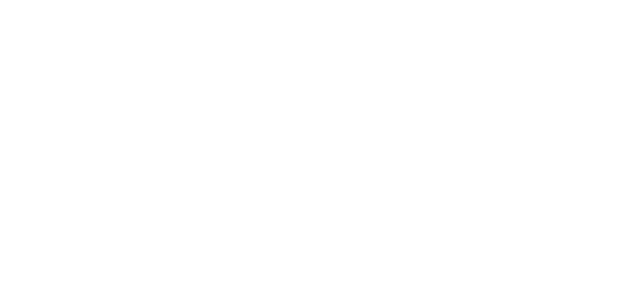
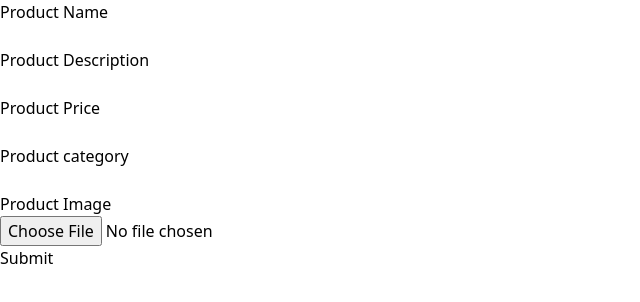
Before and after one commit to PK-Praveen-Kumar/sale_and_buy, a React (Vite) app in the folder sell_and_buy/: page /Add_product in a window 1280 px wide. Before the commit this address had no page. Shown: the top 302 px of the page, without its empty margins (0-640 px from the left). Built offline with nearby package versions, Linux system fonts and the light colour scheme; sample sign-in values are in the browser's storage.

Commit message:
started add_product page

```diff
--- /dev/null
+++ b/sell_and_buy/src/components/Add_product.jsx
@@ -0,0 +1,63 @@
+import React, { useState , useEffect } from 'react'
+import { useNavigate } from 'react-router-dom';
+
+const Add_product = () => {
+    const navigate = useNavigate();
+     useEffect(() => {
+        if(!localStorage.getItem('token')){
+          navigate('/login')
+        }
+     },[])
+    const [pname , setpname] = useState('')
+    const [pdescription , setpdescription] = useState('')
+    const [pprice , setpprice] = useState('')
+    const [pcategory , setpcategory] = useState('')
+    const [pimage , setpimage] = useState('')
+
+    const handleapi =() => {
+
+    }
+
+    console.log(pname)
+  return (
+    <div>
+        <div>
+            <label htmlFor="pname">Product Name</label><br />
+            <input type="text" name="product_name" id='pname' value={pname} onChange={(e) => {
+                setpname(e.target.value)
+            }} />
+        </div>
+        <div>
+            <label htmlFor="pname">Product Description</label> <br />
+            <input type="text" name="product_name" id='pname' value={pdescription}  onChange={(e) => {
+                setpdescription(e.target.value)
+            }} />
+        </div>
+        <div>
+            <label htmlFor="pname">Product Price</label><br />
+            <input type="text" name="product_name" id='pname'  value={pprice}  onChange={(e) => {
+                setpprice(e.target.value)
+            }} />
+        </div>
+        <div>
+            <label htmlFor="pname">Product category</label><br />
+            <input type="text" name="product_name" id='pname' value={pcategory}  onChange={(e) => {
+                setpcategory(e.target.value)
+            }}  />
+        </div>
+        <div>
+            <label htmlFor="pname">Product Image</label><br />
+            <input type="file" name="product_name" id='pname' onChange={ (e) => {
+                setpimage(e.target.files[0])
+            }}
+                /> <br />
+        </div>
+        <div>
+            <button type='submit' onClick={handleapi}>Submit</button>
+        </div>
+
+    </div>
+  )
+}
+
+export default Add_product
--- a/sell_and_buy/src/components/Main_page.jsx
+++ b/sell_and_buy/src/components/Main_page.jsx
@@ -1,5 +1,6 @@
 import React, { useEffect } from 'react'
 import { useNavigate } from 'react-router-dom'
+import { Link } from 'react-router-dom';
 const Main_page = () => {
      const navigate = useNavigate();
      useEffect(() => {
@@ -19,7 +20,16 @@
 
       Main_page
 
+
+      <Link to="/Add_product" >Add_product</Link>
+      <br />
+      <br />
+      <br />
+
+
+
       <button type='submit' onClick={handlelogout} > Logout</button>
+
       </div>
   )
 }
--- a/sell_and_buy/src/main.jsx
+++ b/sell_and_buy/src/main.jsx
@@ -8,6 +8,7 @@
 import Home from './components/Home.jsx';
 import Signup from './components/Signup.jsx';
 import Main_page from './components/Main_page.jsx';
+import Add_product from './components/Add_product.jsx';
 
 ReactDOM.createRoot(document.getElementById('root')).render(
   <React.StrictMode>
@@ -20,6 +21,7 @@
         <Route path='/Home' element={<Home />} />
         <Route path='/signup' element={<Signup />} />
         <Route path='/main_page' element={<Main_page />} />
+        <Route path='/Add_product' element={<Add_product /> } />
       </Routes>
     </BrowserRouter>
 
```
